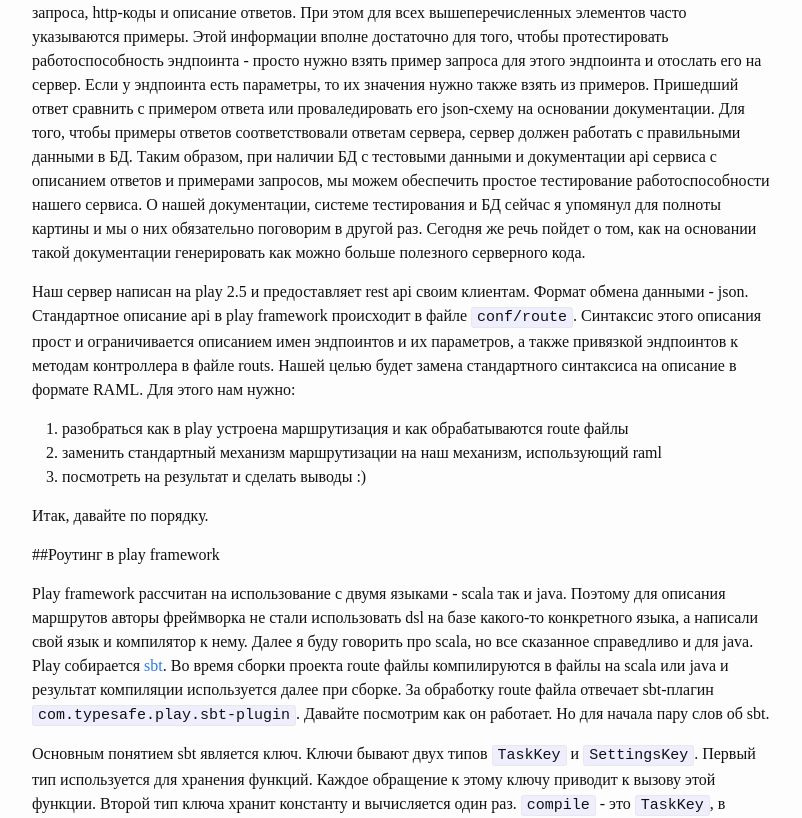
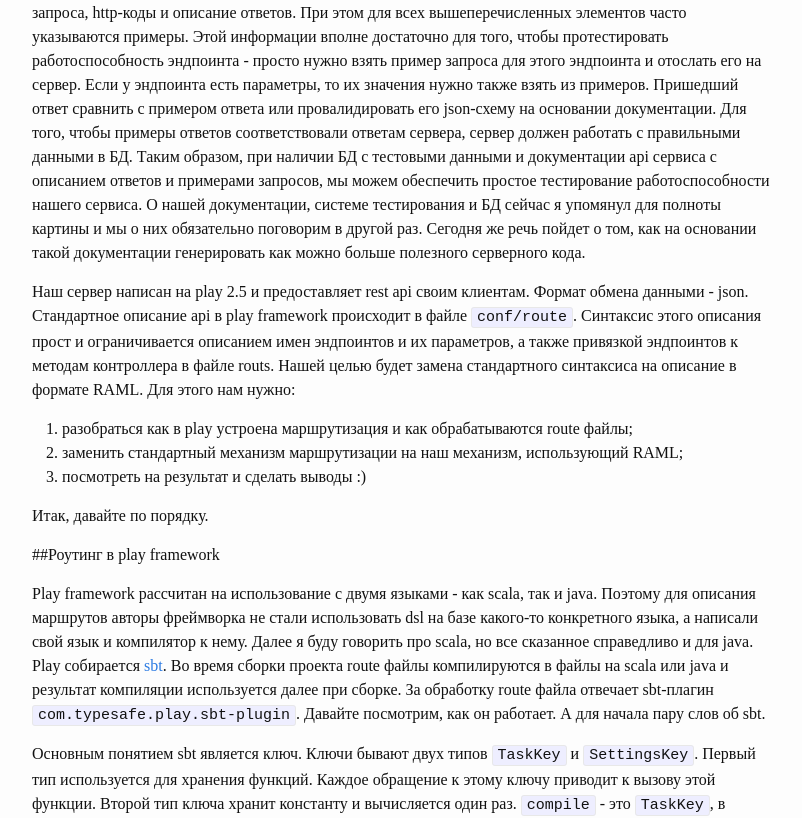
Before and after one commit to bavadim/bavadim.github.io, a Jekyll site: the page built from _posts/2016-10-31-Play-raml-plugin.markdown, in a window 1280 px wide and 1400 px high, scrolled down 424 px. Shown: the part 352-1170 px from the top of the window, without its empty margins (238-1040 px from the left). Built offline with Jekyll 4.4.1, drawn with Linux system fonts in a browser that asks for light colours; some web fonts are replaced; comment, search, counter and statistics services are not loaded; some of the changed text lies outside the part shown.

Commit message:
правка быдлоошибок

```diff
--- a/_posts/2016-10-31-Play-raml-plugin.markdown
+++ b/_posts/2016-10-31-Play-raml-plugin.markdown
@@ -11,20 +11,20 @@ categories: programming
 
 ##Постановка задачи
 
-Я с командой работаю над большой и сложной [системой онлайн банкинга](https://auth.rbo.raiffeisen.ru). В нашей команде особое внимание уделяется документированию интерфейсов и тестам. Однажды я задался вопросом, можно ли объединить тесты, документацию и кодогенерацию вместе. Оказалось, что до определенной степени это возможно. Обычно в документации содержится информация о rest-эндпоинтах, описание параметров и тела запроса, http-коды и описание ответов. При этом для всех вышеперечисленных элементов часто указываются примеры. Этой информации вполне достаточно для того, чтобы протестировать работоспособность эндпоинта - просто нужно взять пример запроса для этого эндпоинта и отослать его на сервер. Если у эндпоинта есть параметры, то их значения нужно также взять из примеров.  Пришедший ответ сравнить с примером ответа или проваледировать его json-схему на основании документации. Для того, чтобы примеры ответов соответствовали ответам сервера, сервер должен работать с правильными данными в БД. Таким образом, при наличии БД с тестовыми данными и документации api сервиса с описанием ответов и примерами запросов, мы можем обеспечить простое тестирование работоспособности нашего сервиса. О нашей документации, системе тестирования и БД сейчас я упомянул для полноты картины и мы о них обязательно поговорим в другой раз. Сегодня же речь пойдет о том, как на основании такой документации генерировать как можно больше полезного серверного кода.
+Я с командой работаю над большой и сложной [системой онлайн банкинга](https://auth.rbo.raiffeisen.ru). В нашей команде особое внимание уделяется документированию интерфейсов и тестам. Однажды я задался вопросом, можно ли объединить тесты, документацию и кодогенерацию вместе. Оказалось, что до определенной степени это возможно. Обычно в документации содержится информация о rest-эндпоинтах, описание параметров и тела запроса, http-коды и описание ответов. При этом для всех вышеперечисленных элементов часто указываются примеры. Этой информации вполне достаточно для того, чтобы протестировать работоспособность эндпоинта - просто нужно взять пример запроса для этого эндпоинта и отослать его на сервер. Если у эндпоинта есть параметры, то их значения нужно также взять из примеров.  Пришедший ответ сравнить с примером ответа или провалидировать его json-схему на основании документации. Для того, чтобы примеры ответов соответствовали ответам сервера, сервер должен работать с правильными данными в БД. Таким образом, при наличии БД с тестовыми данными и документации api сервиса с описанием ответов и примерами запросов, мы можем обеспечить простое тестирование работоспособности нашего сервиса. О нашей документации, системе тестирования и БД сейчас я упомянул для полноты картины и мы о них обязательно поговорим в другой раз. Сегодня же речь пойдет о том, как на основании такой документации генерировать как можно больше полезного серверного кода.
 
 Наш сервер написан на play 2.5 и предоставляет rest api своим клиентам. Формат обмена данными - json. Стандартное описание api в play framework происходит в файле `conf/route`. Синтаксис этого описания прост и ограничивается описанием имен эндпоинтов и их параметров, а также привязкой эндпоинтов к методам контроллера в файле routs. Нашей целью будет замена стандартного синтаксиса на описание в формате RAML. Для этого нам нужно:
 
-1. разобраться как в play устроена маршрутизация и как обрабатываются route файлы
-2. заменить стандартный механизм маршрутизации на наш механизм, использующий raml
+1. разобраться как в play устроена маршрутизация и как обрабатываются route файлы;
+2. заменить стандартный механизм маршрутизации на наш механизм, использующий RAML;
 3. посмотреть на результат и сделать выводы :)
 
 Итак, давайте по порядку.
 
 ##Роутинг в play framework
 
-Play framework рассчитан на использование с двумя языками - scala так и java. Поэтому для описания маршрутов авторы фреймворка не стали использовать dsl на базе какого-то конкретного языка, а написали свой язык и компилятор к нему. Далее я буду говорить про scala, но все сказанное справедливо и для java.
-Play собирается [sbt](http://www.scala-sbt.org/). Во время сборки проекта route файлы компилируются в файлы на scala или java и результат компиляции используется далее при сборке. За обработку route файла отвечает sbt-плагин `com.typesafe.play.sbt-plugin`. Давайте посмотрим как он работает. Но для начала пару слов об sbt.
+Play framework рассчитан на использование с двумя языками - как scala, так и java. Поэтому для описания маршрутов авторы фреймворка не стали использовать dsl на базе какого-то конкретного языка, а написали свой язык и компилятор к нему. Далее я буду говорить про scala, но все сказанное справедливо и для java.
+Play собирается [sbt](http://www.scala-sbt.org/). Во время сборки проекта route файлы компилируются в файлы на scala или java и результат компиляции используется далее при сборке. За обработку route файла отвечает sbt-плагин `com.typesafe.play.sbt-plugin`. Давайте посмотрим, как он работает. А для начала пару слов об sbt.
 
 Основным понятием sbt является ключ. Ключи бывают двух типов `TaskKey` и `SettingsKey`. Первый тип используется для хранения функций. Каждое обращение к этому ключу приводит к вызову этой функции. Второй тип ключа хранит константу и вычисляется один раз. `compile` - это `TaskKey`, в процессе выполнения он вызывает другой `TaskKey`, `sourceGenerators`, для кодогенерации и создания исходных файлов. Собственно sbt-plugin добавляет функцию обработки route файла к `sourceGenerators`.
 
@@ -126,7 +126,7 @@ package controllers {
 
 {% endhighlight %}
 
-На деталях парсинга RAML останавливаться не буду, скажу лишь что можно использовать [парсер от raml.org](https://github.com/raml-org/raml-java-parser). В результате парсинга мы получаем список правил - по одному на каждый эндпоинт. Правило задается следующим классом:
+На деталях парсинга RAML останавливаться не буду, скажу лишь, что можно использовать [парсер от raml.org](https://github.com/raml-org/raml-java-parser). В результате парсинга мы получаем список правил - по одному на каждый эндпоинт. Правило задается следующим классом:
 
 {% highlight scala %}
 
@@ -135,7 +135,7 @@ package controllers {
 
 {% endhighlight %}
 
-Названия и типы полей говорят сами за себя. Теперь для каждого правила мы можем в файле `Routes.scala` создать свою маску, обработчик и элемент `case` в функции route. Для решения этой задачи мы могли бы просто руками генерировать строку с кодом `Routes.scala` на основе списка правил или применить макросы. Но лучше выбрать промежуточный вариант, который предпочли и разработчики play - использовать шаблонизатор. play использует шаблонизатор [twirl](https://github.com/playframework/twirl) и мы тоже его используем. Вот шаблон из нашего плагина, генерирующий функцию `route`:
+Названия и типы полей говорят сами за себя. Теперь для каждого правила мы можем в файле `Routes.scala` создать свою маску, обработчик и элемент `case` в функции route. Для решения этой задачи мы могли бы просто руками генерировать строку с кодом `Routes.scala` на основе списка правил или применить макросы. Но лучше выбрать промежуточный вариант, который предпочли и разработчики play - использовать шаблонизатор. play использует шаблонизатор [twirl](https://github.com/playframework/twirl), и мы тоже его используем. Вот шаблон из нашего плагина, генерирующий функцию `route`:
 
 {% highlight scala %}
 
@@ -163,10 +163,10 @@ def routeIdentifier(route: Rule, index: Int): String = route.call.packageName.re
 
 {% endhighlight %}
 
-Теперь ясно как написать код, создающий `Routes.scala` на основе RAML и понятно как подключить его к сборке. [Исходники](https://github.com/bavadim/raml2play) готового плагина лежат на гитхабе.
+Теперь ясно, как написать код, создающий `Routes.scala` на основе RAML, и понятно, как подключить его к сборке. [Исходники](https://github.com/bavadim/raml2play) готового плагина лежат на гитхабе.
 
 ##Планы на будущее
 
-Плагин позволил нам использовать документацию в качестве исходного кода для сервера. Но кодогенерация не использует всей доступной информации из RAML файла. А именно мы никак не используем информацию о типе запроса и ответа. В play парсинг запроса и генерация ответа происходит в методах контроллера, но мы хотим генерировать этот код автоматически. Кроме того у нас в планах использовать версию RAML 1.0.
+Плагин позволил нам использовать документацию в качестве исходного кода для сервера. Но кодогенерация не использует всей доступной информации из RAML файла. А именно мы никак не используем информацию о типе запроса и ответа. В play парсинг запроса и генерация ответа происходит в методах контроллера, но мы хотим генерировать этот код автоматически. Кроме того, у нас в планах использовать версию RAML 1.0.
 
 На сегодня все, спасибо за внимание!
```
Also changed, not shown: other parts of _posts/2016-10-31-Play-raml-plugin.markdown (+4 -4 lines).
